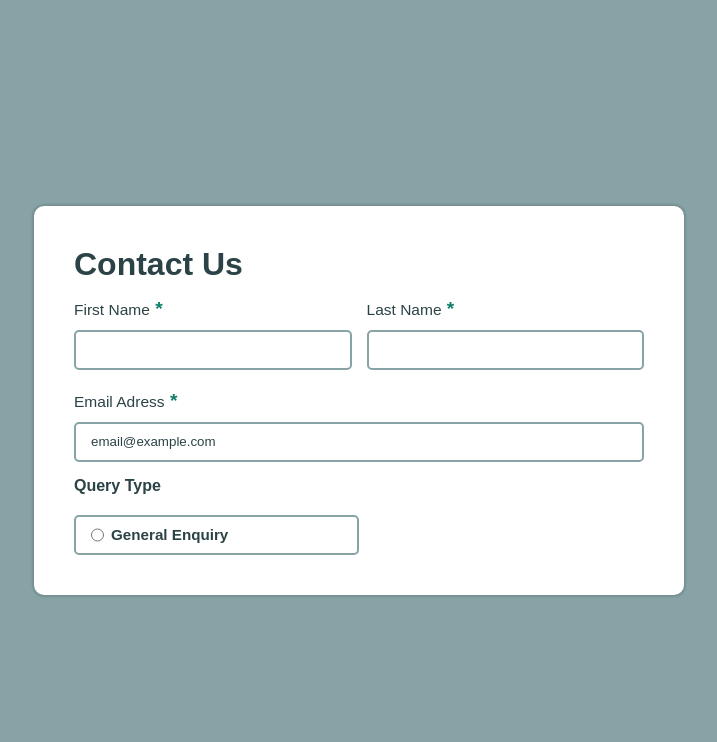
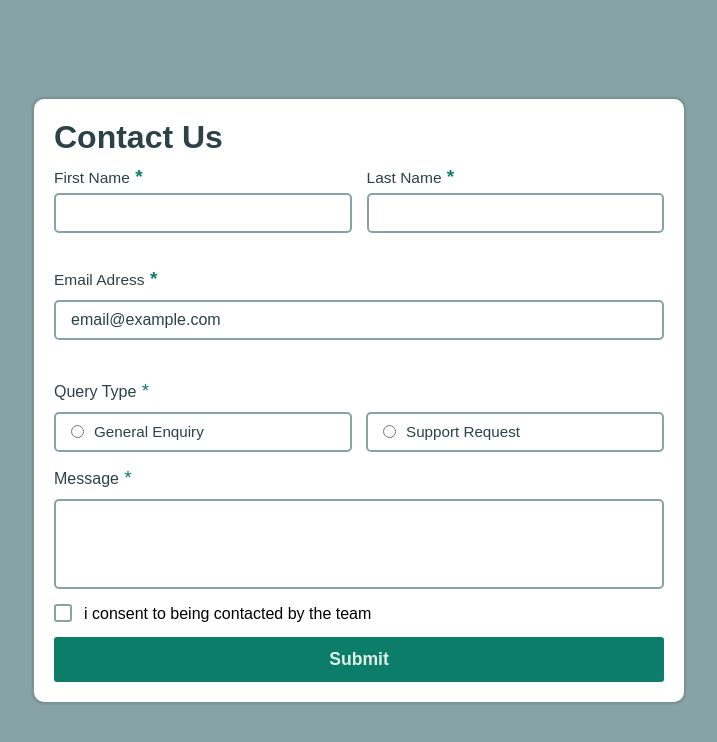
Before and after one commit to luizcarlosdev/contact_form, a Next.js app: page / in a window 1280 px wide. Shown: the top 742 px of the page, without its empty margins (281-998 px from the left). Built offline with nearby package versions, Linux system fonts and the light colour scheme.

Commit message:
iniciando a codificacao

```diff
--- a/src/components/Radio/Radio.module.css
+++ b/src/components/Radio/Radio.module.css
@@ -1,20 +1,4 @@
-.radio_grid {
-    width: 100%;
-    display: grid;
-    grid-template-columns: 1fr;
-    gap: 20px;
-}
-
-.radio_grid_header h4 {
-    text-transform: capitalize;
-    color: hsl(187, 24%, 22%);
-}
-
-.radio_grid_body {
-    width: 100%;
-}
-
-.radio_section {
+.radio {
     width: 100%;
     height: 40px;
     padding: 15px;
@@ -23,18 +7,12 @@
     display: flex;
     align-items: center;
     justify-content: flex-start;
-    gap: 7px;
+    gap: 10px;
 }
 
-.radio_section input[type='radio'] {
-    color: hsl(187, 24%, 22%);
-    height: 20px;
-    border-color: hsl(186, 15%, 59%);
-}
-
-.radio_section label {
+.radio label {
     text-transform: capitalize;
-    font-size: 0.95rem;
-    font-weight: bold;
+    font-weight: 500;
+    font-size: .95rem;
     color: hsl(187, 24%, 22%);
 }
--- a/src/components/Radio/Radio.tsx
+++ b/src/components/Radio/Radio.tsx
@@ -1,22 +1,18 @@
+import { ChangeEventHandler, MouseEventHandler } from 'react';
 import Styles from './Radio.module.css';
 
 interface ItemsRadio {
     label: string;
     name: string;
+    id: string;
+    action: ChangeEventHandler<HTMLInputElement> | undefined;
 }
 
-export default function Radio() {
+export default function Radio(props: ItemsRadio) {
     return (
-        <div className={Styles.radio_grid}>
-            <div className={Styles.radio_grid_header}>
-                <h4>query type</h4>
-            </div>
-            <div className={Styles.radio_grid_body}>
-                <div className={Styles.radio_section}>
-                    <input type="radio" name="" id="" />
-                    <label htmlFor="">general enquiry</label>
-                </div>
-            </div>
+        <div className={Styles.radio}>
+            <input type="radio" name="query_type" id={props.id} onChange={props.action}/>
+            <label htmlFor={props.id}>{props.label}</label>
         </div>
     )
 }
--- a/src/components/email/Email.module.css
+++ b/src/components/email/Email.module.css
@@ -25,6 +25,7 @@
     padding: 15px;
     border: 2.3px solid hsl(186, 15%, 59%);
     border-radius: 5px;
+    font-size: 1rem;
 }
 
 .input_area input.with_error {
@@ -33,6 +34,7 @@
     padding: 15px;
     border: 2.3px solid hsl(0, 66%, 56%);
     border-radius: 5px;
+    font-size: 1rem;
 }
 
 .input_area input::placeholder {
--- a/src/components/email/Email.tsx
+++ b/src/components/email/Email.tsx
@@ -11,9 +11,9 @@ interface ItemsEmail {
 export default function Email(props: ItemsEmail) {
     return (
         <div className={`${Styles.input_area}`}>
-            <label htmlFor="#">{props.label}</label>
-            <input type="text" className={`${Styles.without_error}`} placeholder='email@example.com'/>
-            <p style={{ display: (props.showMessageError ? 'block' : 'none') }}>
+            <label htmlFor="email">{props.label}</label>
+            <input type="text" className={`${Styles.without_error}`} id='email' placeholder='email@example.com' onChange={props.action}/>
+            <p style={{ opacity: (props.showMessageError ? '1' : '0') }}>
                 Please enter a valid email adress
             </p>
         </div>
--- a/src/components/form/Form.module.css
+++ b/src/components/form/Form.module.css
@@ -9,10 +9,9 @@
 
 .form {
     width: 650px;
-    padding: 40px;
+    padding: 20px;
     display: grid;
     grid-template-columns: 1fr;
-    gap: 10px;
     background-color: hsl(0, 0%, 100%);
     border-radius: 10px;
     box-shadow: 0px 0px 2px 2px rgba(0,0,0,0.120);
@@ -23,6 +22,7 @@
     display: flex;
     align-items: flex-start;
     justify-content: flex-start;
+    margin-bottom: 10px;
 }
 
 .form_header h1 {
@@ -51,5 +51,126 @@
 .form_group_radio {
     width: 100%;
     display: grid;
+    grid-template-columns: 1fr;
+    gap: 10px;
+}
+
+.form_group_radio_header label {
+    font-weight: 500;
+    color: hsl(187, 24%, 22%);
+    text-transform: capitalize;
+}
+
+.form_group_radio_header label::after {
+    content: " *";
+    color: hsl(169, 82%, 27%);
+    font-size: 1.2rem;
+}
+
+.form_group_radio_body {
+    width: 100%;
+    display: grid;
     grid-template-columns: repeat(2, 1fr);
+    gap: 14px;
 }
+
+.form_group_radio p {
+    font-size: .85rem;
+    color: hsl(0, 66%, 56%);
+    font-weight: 500;
+}
+
+.form_group_message {
+    width: 100%;
+    display: grid;
+    grid-template-columns: 1fr;
+    gap: 10px;
+}
+
+.form_group_message label {
+    font-weight: 500;
+    color: hsl(187, 24%, 22%);
+    text-transform: capitalize;
+}
+
+.form_group_message label::after {
+    content: " *";
+    color: hsl(169, 82%, 27%);
+    font-size: 1.2rem;
+}
+
+.form_group_message textarea {
+    width: 100%;
+    height: 90px;
+    border: 2.3px solid hsl(186, 15%, 59%);
+    border-radius: 5px;
+    padding: 15px;
+    outline: none;
+    font-size: 1rem;
+}
+
+.form_group_checkbox {
+    display: grid;
+    grid-template-columns: 1fr;
+    gap: 10px;
+}
+
+.form_group_checkbox_header {
+    width: 100%;
+    display: flex;
+    align-items: center;
+    justify-content: left;
+    gap: 15px;
+}
+
+.form_group_checkbox_header input[type='checkbox'] {
+    display: none;
+}
+
+.form_group_checkbox_header input[type='checkbox'] + label:before {
+    content: ' ';
+    display: inline-block;
+    width: 14px;
+    height: 14px;
+    border: 2.3px solid hsl(186, 15%, 59%);
+    border-radius: 3px;
+    vertical-align: middle;
+    margin-right: 12px;
+    margin-bottom: 3px;
+}
+
+.form_group_checkbox_header input[type='checkbox']:checked + label:before {
+    background-image: url(../../assets/images/icon-checkbox-check.svg);
+    background-position: center;
+}
+
+.form_group_checkbox_header label {
+    vertical-align: center;
+    -webkit-user-select: none;
+    user-select: none;
+}
+
+.form_group_checkbox p {
+    font-size: .85rem;
+    font-weight: 500;
+    color: hsl(0, 66%, 56%);
+}
+
+.submit {
+    margin-top: 12px;
+    width: 100%;
+}
+
+.submit button {
+    width: 100%;
+    height: 45px;
+    display: flex;
+    align-items: center;
+    justify-content: center;
+    text-transform: capitalize;
+    font-size: 1.1rem;
+    font-weight: bold;
+    color: hsl(148, 38%, 91%);
+    background-color:  hsl(169, 82%, 27%);
+    border-radius: 3px;
+}
--- a/src/components/form/Form.tsx
+++ b/src/components/form/Form.tsx
@@ -1,10 +1,36 @@
-import {useState} from 'react';
+"use client";
+import { useState } from 'react';
 import Styles from './Form.module.css';
 import Input from '../input/Input';
 import Email from '../email/Email';
 import Radio from '../Radio/Radio';
 
 export default function Form() {
+    const [emailError, setEmailError] = useState<boolean>(false);
+    const [radioError, setRadioError] = useState<boolean>(false);
+    const [showRadioError, setShowRadioError] = useState<boolean>(false);
+    const [textAreaValue, setTextAreaValue] = useState<string>('');
+
+    function validityEmail(event: string) {
+        setEmailError(true)
+        const value = event;
+        if ((value.includes("@gmail") || value.includes("@outlook")) && value.endsWith(".com")) {
+            setEmailError(false);
+        }
+    }
+
+    function submitForm() {
+        if (radioError) {
+            setShowRadioError(false);
+        } else {
+            setShowRadioError(true)
+        }
+        if (textAreaValue != '') {
+            console.log(textAreaValue);
+        } else {
+
+        }
+    }
     return (
         <div className={Styles.form}>
             <div className={Styles.form_header}>
@@ -12,15 +38,36 @@ export default function Form() {
             </div>
             <div className={Styles.form_group}>
                 <div className={Styles.form_group_name}>
-                    <Input label='first name' type='text'/>
-                    <Input label='last name' type='text'/>
+                    <Input label='first name' type='text'  />
+                    <Input label='last name' type='text'  />
                 </div>
                 <div className={Styles.form_group_email}>
-                    <Email label='email adress' type='text'/>
+                    <Email label='email adress' type='text' showMessageError={emailError} action={(event) => validityEmail(event.target.value)} />
                 </div>
                 <div className={Styles.form_group_radio}>
-                    <Radio />
+                    <div className={Styles.form_group_radio_header}>
+                        <label>query type</label>
+                    </div>
+                    <div className={Styles.form_group_radio_body}>
+                        <Radio label='general enquiry' id='input_one' name='radio_query' action={(event) => setRadioError(true)} />
+                        <Radio label='support request' id='input_two' name='radio_query' action={(event) => setRadioError(true)} />
+                    </div>
+                    <p style={{ display: (showRadioError ? 'block' : 'none') }}>This field is required</p>
                 </div>
+                <div className={Styles.form_group_message}>
+                    <label htmlFor="message_area">message</label>
+                    <textarea id="message_area" style={{ resize: 'none' }} onChange={(event) => setTextAreaValue(event.target.value)}></textarea>
+                </div>
+                <div className={Styles.form_group_checkbox}>
+                    <div className={Styles.form_group_checkbox_header}>
+                        <input type="checkbox" id="consent" />
+                        <label htmlFor="consent">i consent to being contacted by the team</label>
+                    </div>
+                    <p style={{ display: 'none' }}>To submit this form, please consent to being contacted</p>
+                </div>
+            </div>
+            <div className={Styles.submit}>
+                <button onClick={submitForm}>submit</button>
             </div>
         </div>
     )
--- a/src/components/input/Input.module.css
+++ b/src/components/input/Input.module.css
@@ -2,8 +2,7 @@
     width: 100%;
     display: grid;
     grid-template-columns: 1fr;
-    gap: 10px;
-    margin: 5px 0px;
+    gap: 5px;
 }
 
 .input_area label {
--- a/src/components/input/Input.tsx
+++ b/src/components/input/Input.tsx
@@ -4,15 +4,16 @@ import Styles from './Input.module.css';
 interface ItemsInput {
     label: string;
     type: string;
-    showMessageError?: boolean;
+    showMessageError: boolean;
+    action?: ChangeEventHandler<HTMLInputElement> | undefined;
 }
 
 export default function Input(props: ItemsInput) {
     return (
         <div className={`${Styles.input_area}`}>
             <label htmlFor="#">{props.label}</label>
-            <input type="text" className={`${Styles.without_error}`} />
-            <p style={{ display: (props.showMessageError ? 'block' : 'none') }}>
+            <input type="text" className={`${Styles.without_error}`} onChange={props.action}/>
+            <p style={{ opacity: (props.showMessageError ? '1' : '0') }}>
                 This field is required
             </p>
         </div>
```
